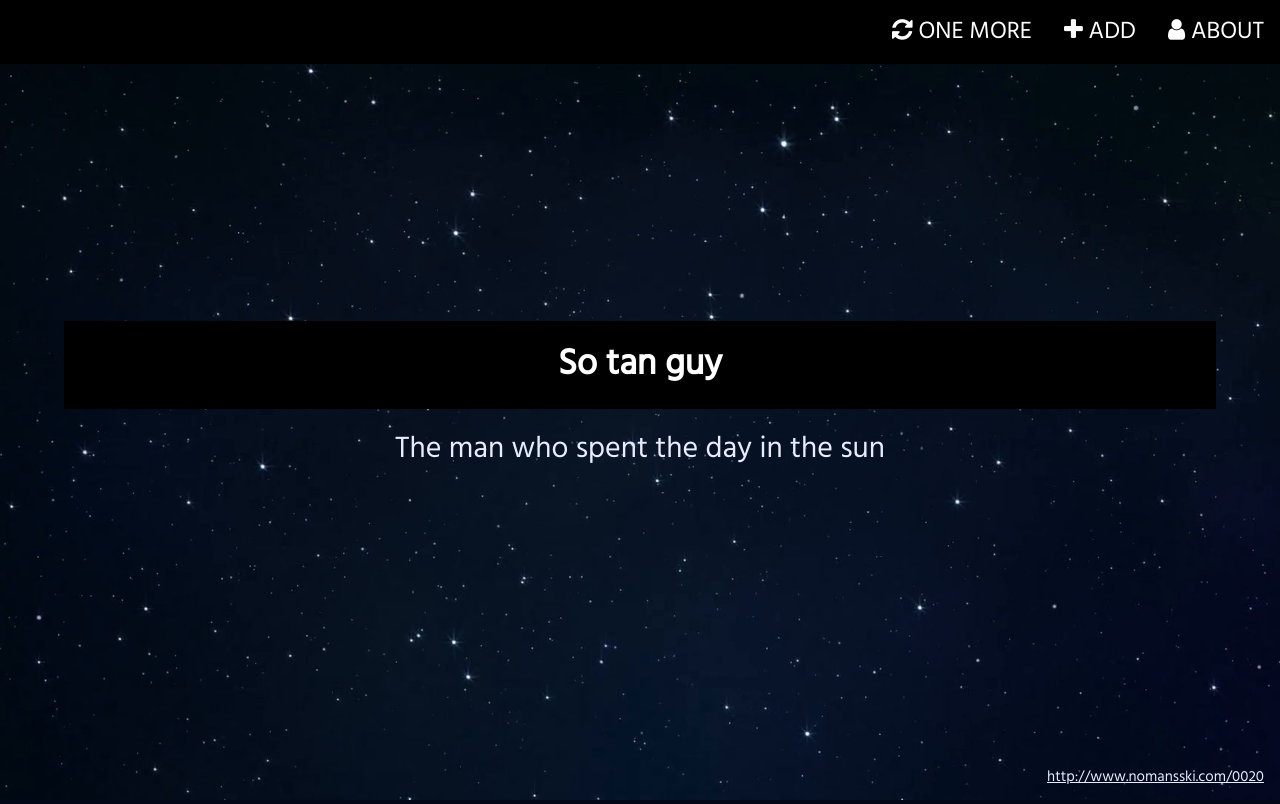
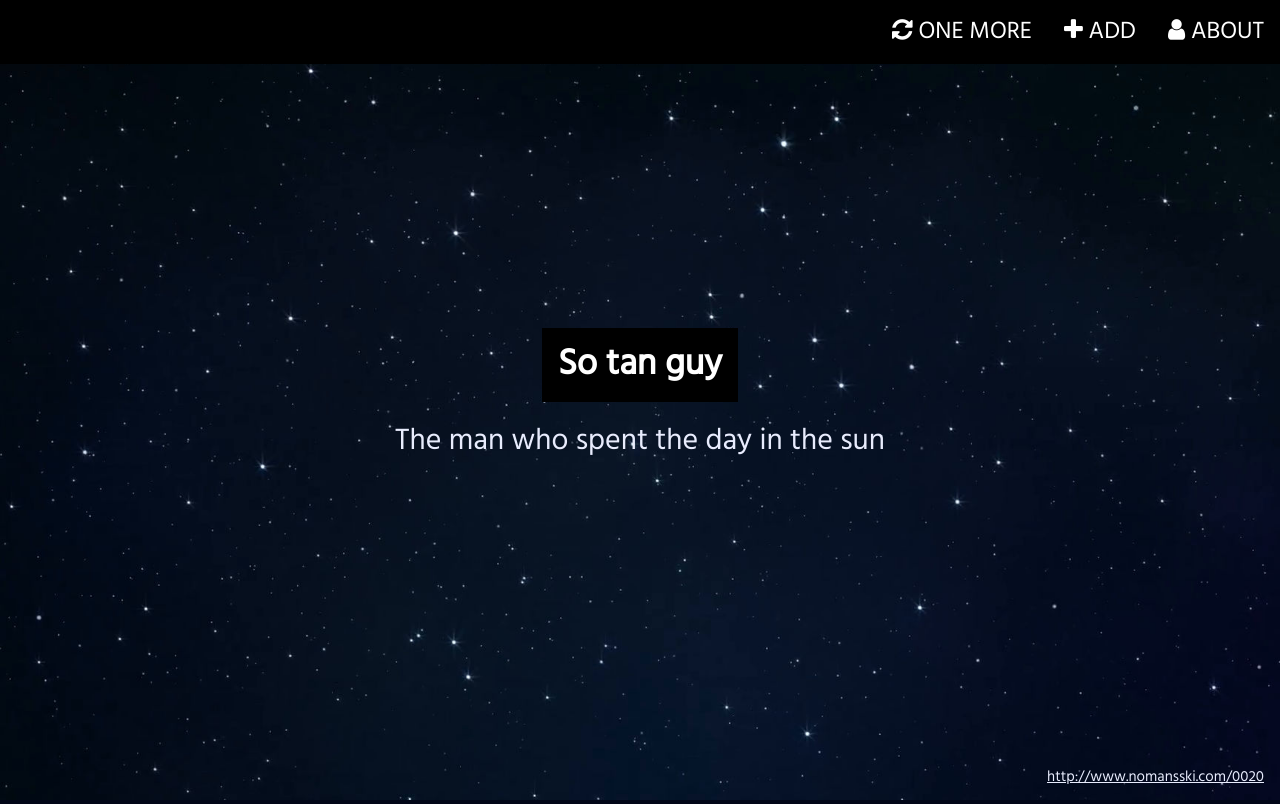
Before and after one commit to naslundx/nomansguy, a Flask app: page / in a window 1280 px wide. Shown: the top 804 px of the page. Run offline with Flask 2, Linux system fonts and the light colour scheme.

Commit message:
<h1> tag bugfix

```diff
--- a/templates/index.html
+++ b/templates/index.html
@@ -86,7 +86,7 @@ body, html {
 <!-- First Parallax Image with Logo Text -->
 <div class="bgimg-1 w3-display-container" id="home">
     <div class="w3-display-middle" >
-      <h1 class="w3-padding w3-black w3-xxlarge w3-animate-opacity bold-text">{{ pun }}</h1>
+      <h1><span class="w3-padding w3-black w3-xxlarge w3-animate-opacity bold-text">{{ pun }}</span></h1>
       <h2>{{ desc }}</h2>
     </div>
     <div class="w3-display-bottomright w3-padding">
```
